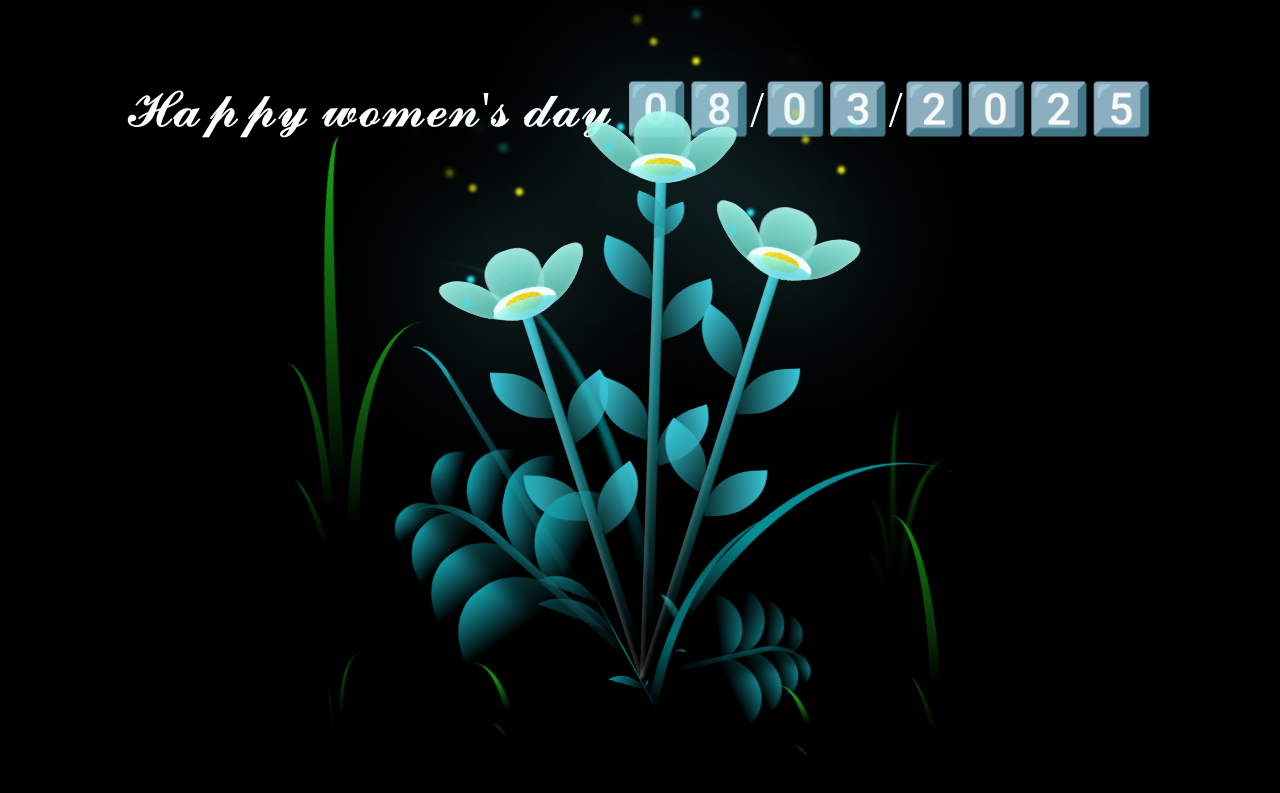
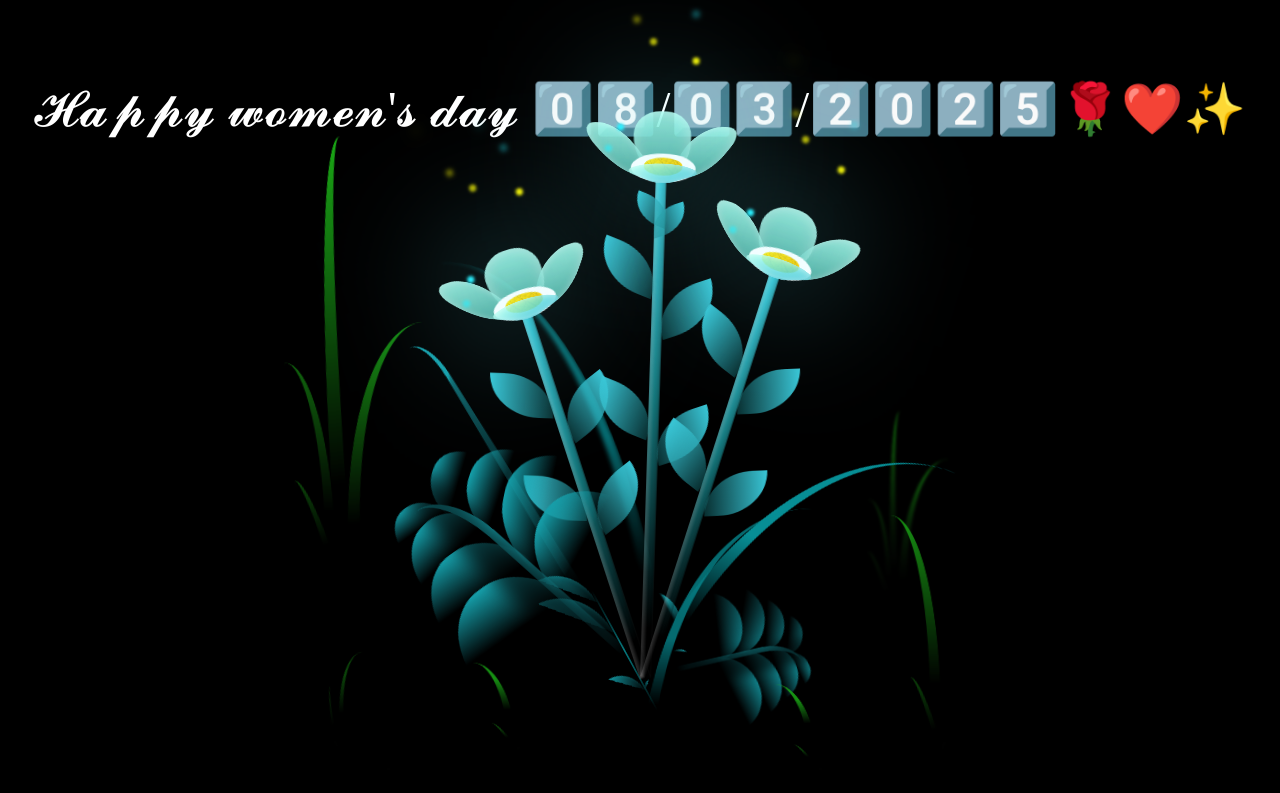
Before and after one commit to Nick336/Women-s-day-, a plain HTML site: page index.html in a window 1280 px wide. Drawn offline with Linux system fonts and the light colour scheme.

Commit message:
index.html

```diff
--- a/index.html
+++ b/index.html
@@ -10,7 +10,7 @@
 
 <body class="not-loaded">
     <div class="night"></div>
-    <div class="happy-woman-day"> 𝓗𝓪𝓹𝓹𝔂 𝔀𝓸𝓶𝓮𝓷'𝓼 𝓭𝓪𝔂  0️⃣8️⃣/0️⃣3️⃣/2️⃣0️⃣2️⃣5️⃣</div>
+    <div class="happy-woman-day"> 𝓗𝓪𝓹𝓹𝔂 𝔀𝓸𝓶𝓮𝓷'𝓼 𝓭𝓪𝔂  0️⃣8️⃣/0️⃣3️⃣/2️⃣0️⃣2️⃣5️⃣🌹❤️✨</div>
     <div class="flowers">
       <div class="flower flower--1">
         <div class="flower__leafs flower__leafs--1">
```
